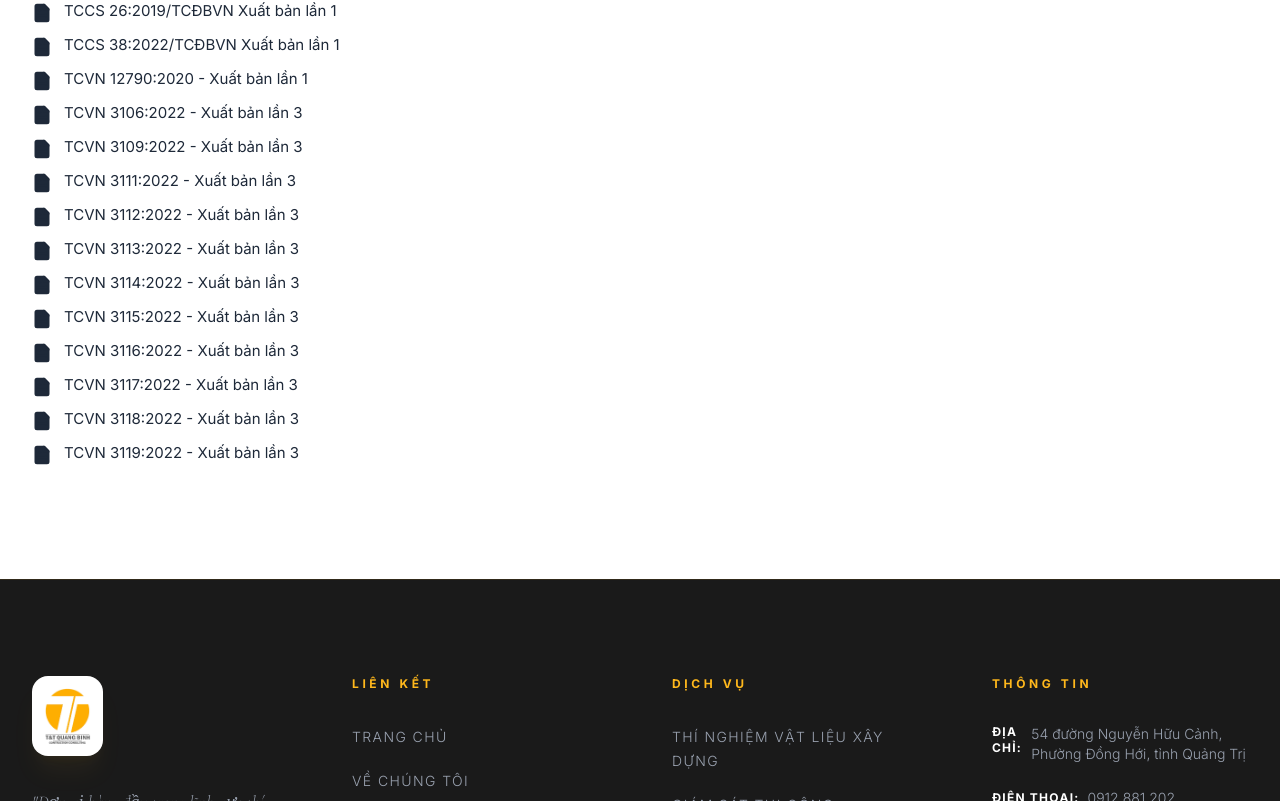
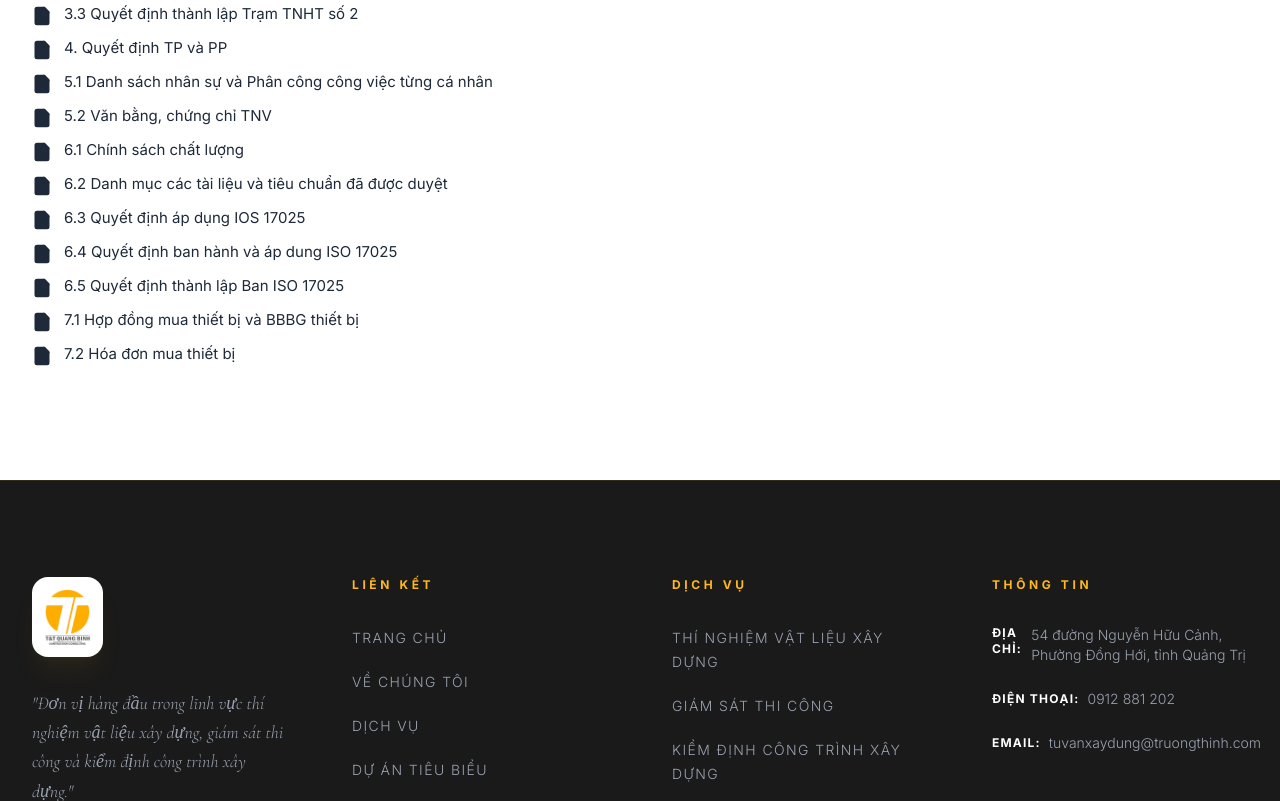
Before and after one commit to thuanedp/tvxdtvt-quangbinh, a React (Vite) app: page /documents/1 in a window 1280 px wide. Shown: the part 1479-2280 px from the top of the page. Built offline with nearby package versions, Linux system fonts and the light colour scheme.

Commit message:
Add files via upload

```diff
--- a/src/data/documents.ts
+++ b/src/data/documents.ts
@@ -9,7 +9,423 @@
 
 export const documents: Document[] = [
   {
+    id: 1,
+    title: '1. Công bố năng lực Phòng thí nghiệm LAS 164',
+    date: '26/03/2026',
+    category: 'Hồ sơ năng lực',
+    fileUrl: '/tai-lieu/Cong-bo-nang-luc-Phong-thi-nghiem-LAS-164.pdf',
+    description: 'Công bố năng lực Phòng thí nghiệm LAS 164'
+  },
+  {
+    id: 2,
+    title: '2.1 TVXD Giấy đăng ký kinh doanh Lần 6',
+    date: '26/03/2026',
+    category: 'Hồ sơ năng lực',
+    fileUrl: '/tai-lieu/TVXD-Giay-dang-ky-kinh-doanh-Lan-6.pdf',
+    description: 'TVXD Giấy đăng ký kinh doanh Lần 6'
+  },
+  {
+    id: 3,
+    title: '2.2 Giấy chứng nhận hoạt động thí nghiệm',
+    date: '26/03/2026',
+    category: 'Hồ sơ năng lực',
+    fileUrl: '/tai-lieu/Giay-chung-nhan-hoat-dong-thi-nghiem.pdf',
+    description: 'Giấy chứng nhận hoạt động thí nghiệm'
+  },
+  {
+    id: 4,
+    title: '3.1 Quyết định thành lập Phòng TT',
+    date: '26/03/2026',
+    category: 'Hồ sơ năng lực',
+    fileUrl: '/tai-lieu/Quyet-dinh-thanh-lap-Phong-TT.pdf',
+    description: 'Quyết định thành lập Phòng TT'
+  },
+  {
+    id: 5,
+    title: '3.2 Quyết định thành lập Trạm TNHT số 1',
+    date: '26/03/2026',
+    category: 'Hồ sơ năng lực',
+    fileUrl: '/tai-lieu/Quyet-dinh-thanh-lap-Tram-TNHT-so-1.pdf',
+    description: 'Quyết định thành lập Trạm TNHT số 1'
+  },
+  {
+    id: 6,
+    title: '3.3 Quyết định thành lập Trạm TNHT số 2',
+    date: '26/03/2026',
+    category: 'Hồ sơ năng lực',
+    fileUrl: '/tai-lieu/Quyet-dinh-thanh-lap-Tram-TNHT-so-2.pdf',
+    description: 'Quyết định thành lập Trạm TNHT số 2'
+  },
+  {
+    id: 7,
+    title: '4. Quyết định TP và PP',
+    date: '26/03/2026',
+    category: 'Hồ sơ năng lực',
+    fileUrl: '/tai-lieu/Quyet-dinh-TP-va-PP.pdf',
+    description: 'Quyết định TP và PP'
+  },
+  {
+    id: 8,
+    title: '5.1 Danh sách nhân sự và Phân công công việc từng cá nhân',
+    date: '26/03/2026',
+    category: 'Hồ sơ năng lực',
+    fileUrl: '/tai-lieu/Danh-sach-nhan-su-va-Phan-cong-cong-viec-tung-ca-nhan.pdf',
+    description: 'Danh sách nhân sự và Phân công công việc từng cá nhân'
+  },
+  {
+    id: 9,
+    title: '5.2 Văn bằng, chứng chỉ TNV',
+    date: '26/03/2026',
+    category: 'Hồ sơ năng lực',
+    fileUrl: '/tai-lieu/Van-bang-chung-chi-TNV.pdf',
+    description: 'Văn bằng, chứng chỉ TNV'
+  },
+  {
+    id: 10,
+    title: '6.1 Chính sách chất lượng',
+    date: '26/03/2026',
+    category: 'Hồ sơ năng lực',
+    fileUrl: '/tai-lieu/Chinh-sach-chat-luong.pdf',
+    description: 'Chính sách chất lượng'
+  },
+  {
+    id: 11,
+    title: '6.2 Danh mục các tài liệu và tiêu chuẩn đã được duyệt',
+    date: '26/03/2026',
+    category: 'Hồ sơ năng lực',
+    fileUrl: '/tai-lieu/Danh-muc-cac-tai-lieu-va-tieu-chuan-da-duoc-duyet.pdf',
+    description: 'Danh mục các tài liệu và tiêu chuẩn đã được duyệt'
+  },
+  {
+    id: 12,
+    title: '6.3 Quyết định áp dụng IOS 17025',
+    date: '26/03/2026',
+    category: 'Hồ sơ năng lực',
+    fileUrl: '/tai-lieu/Quyet-dinh-ap-dung-IOS-17025.pdf',
+    description: 'Quyết định áp dụng IOS 17025'
+  },
+  {
+    id: 13,
+    title: '6.4 Quyết định ban hành và áp dung ISO 17025',
+    date: '26/03/2026',
+    category: 'Hồ sơ năng lực',
+    fileUrl: '/tai-lieu/Quyet-dinh-ban-hanh-va-ap-dung-ISO-17025.pdf',
+    description: 'Quyết định ban hành và áp dung ISO 17025'
+  },
+  {
+    id: 14,
+    title: '6.5 Quyết định thành lập Ban ISO 17025',
+    date: '26/03/2026',
+    category: 'Hồ sơ năng lực',
+    fileUrl: '/tai-lieu/Quyet-dinh-thanh-lap-Ban-ISO-17025.pdf',
+    description: 'Quyết định thành lập Ban ISO 17025'
+  },
+  {
+    id: 15,
+    title: '7.1 Hợp đồng mua thiết bị và BBBG thiết bị',
+    date: '26/03/2026',
+    category: 'Hồ sơ năng lực',
+    fileUrl: '/tai-lieu/Hop-dong-mua-thiet-bi-va-BBBG-thiet-bi.pdf',
+    description: 'Hợp đồng mua thiết bị và BBBG thiết bị'
+  },
+  {
+    id: 16,
+    title: '7.2 Hóa đơn mua thiết bị',
+    date: '26/03/2026',
+    category: 'Hồ sơ năng lực',
+    fileUrl: '/tai-lieu/Hoa-don-mua-thiet-bi.pdf',
+    description: 'Hóa đơn mua thiết bị'
+  },
+  {
+    id: 17,
+    title: '8. Chứng chỉ Kiểm định. hiệu chuẩn máy',
+    date: '26/03/2026',
+    category: 'Hồ sơ năng lực',
+    fileUrl: '/tai-lieu/Chung-chi-Kiem-dinh-hieu-chuan-may.pdf',
+    description: 'Chứng chỉ Kiểm định. hiệu chuẩn máy'
+  },
+  {
+    id: 18,
+    title: '9. Hợp đồng lao động CBNV',
+    date: '26/03/2026',
+    category: 'Hồ sơ năng lực',
+    fileUrl: '/tai-lieu/Hop-dong-lao-dong-CBNV.pdf',
+    description: 'Hợp đồng lao động CBNV'
+  },
+  {
+    id: 19,
+    title: '10 Giấy tờ chứng minh quyền sử dụng địa điểm đặt phòng TN và Sơ đồ PTN',
+    date: '26/03/2026',
+    category: 'Hồ sơ năng lực',
+    fileUrl: '/tai-lieu/Giay-to-chung-minh-quyen-su-dung-dia-diem-dat-phong-TN-va-So-do-PTN.pdf',
+    description: 'Giấy tờ chứng minh quyền sử dụng địa điểm đặt phòng TN và Sơ đồ PTN'
+  },
+  {
     id: 20,
+    title: '11. Phiếu đánh giá PTN 050420',
+    date: '26/03/2026',
+    category: 'Hồ sơ năng lực',
+    fileUrl: '/tai-lieu/Phieu-danh-gia-PTN-050420.pdf',
+    description: 'Phiếu đánh giá PTN 050420'
+  },
+  {
+    id: 21,
+    title: '11.1.1 BM-01-01',
+    date: '26/03/2026',
+    category: 'Hồ sơ năng lực',
+    fileUrl: '/tai-lieu/BM-01-01.pdf',
+    description: 'BM-01-01'
+  },
+  {
+    id: 22,
+    title: '11.1.2 BM-01-02',
+    date: '26/03/2026',
+    category: 'Hồ sơ năng lực',
+    fileUrl: '/tai-lieu/BM-01-02.pdf',
+    description: 'BM-01-02'
+  },
+  {
+    id: 23,
+    title: '11.1.3 BM-01-03 Bìa sổ Danh sách TL',
+    date: '26/03/2026',
+    category: 'Hồ sơ năng lực',
+    fileUrl: '/tai-lieu/BM-01-03-Bia-so-Danh-sach-TL.pdf',
+    description: 'BM-01-03 Bìa sổ Danh sách TL'
+  },
+  {
+    id: 24,
+    title: '11.1.4 QT01 Quy trinh qltl kt',
+    date: '26/03/2026',
+    category: 'Hồ sơ năng lực',
+    fileUrl: '/tai-lieu/QT01-Quy-trinh-qltl-kt.pdf',
+    description: 'QT01 Quy trinh qltl kt'
+  },
+  {
+    id: 25,
+    title: '11.2.1. BBLM Hiện trường',
+    date: '26/03/2026',
+    category: 'Hồ sơ năng lực',
+    fileUrl: '/tai-lieu/BBLM-Hien-truong.pdf',
+    description: 'BBLM Hiện trường'
+  },
+  {
+    id: 26,
+    title: '11.2.2. Phiếu nhận và trả mẫu',
+    date: '26/03/2026',
+    category: 'Hồ sơ năng lực',
+    fileUrl: '/tai-lieu/Phieu-nhan-va-tra-mau.pdf',
+    description: 'Phiếu nhận và trả mẫu'
+  },
+  {
+    id: 27,
+    title: '11.2.3 Sổ nhận và trả mẩu-1',
+    date: '26/03/2026',
+    category: 'Hồ sơ năng lực',
+    fileUrl: '/tai-lieu/So-nhan-va-tra-mau-1.pdf',
+    description: 'Sổ nhận và trả mẩu-1'
+  },
+  {
+    id: 28,
+    title: '11.2.4 Phiếu yêu cầu hủy mẫu',
+    date: '26/03/2026',
+    category: 'Hồ sơ năng lực',
+    fileUrl: '/tai-lieu/Phieu-yeu-cau-huy-mau.pdf',
+    description: 'Phiếu yêu cầu hủy mẫu'
+  },
+  {
+    id: 29,
+    title: '11.2.5 BM  Tem mẫu',
+    date: '26/03/2026',
+    category: 'Hồ sơ năng lực',
+    fileUrl: '/tai-lieu/BM-Tem-mau.pdf',
+    description: 'BM  Tem mẫu'
+  },
+  {
+    id: 30,
+    title: '11.2.6 Quy trình lấy mẫu và Quản lý mẫu',
+    date: '26/03/2026',
+    category: 'Hồ sơ năng lực',
+    fileUrl: '/tai-lieu/Quy-trinh-lay-mau-va-Quan-ly-mau.pdf',
+    description: 'Quy trình lấy mẫu và Quản lý mẫu'
+  },
+  {
+    id: 31,
+    title: '11.3.1 QT So sánh liên phòng',
+    date: '26/03/2026',
+    category: 'Hồ sơ năng lực',
+    fileUrl: '/tai-lieu/QT-So-sanh-lien-phong.pdf',
+    description: 'QT So sánh liên phòng'
+  },
+  {
+    id: 32,
+    title: '11.3.2 Phiếu đánh giá kết quả TN liên phòng',
+    date: '26/03/2026',
+    category: 'Hồ sơ năng lực',
+    fileUrl: '/tai-lieu/Phieu-danh-gia-ket-qua-TN-lien-phong.pdf',
+    description: 'Phiếu đánh giá kết quả TN liên phòng'
+  },
+  {
+    id: 33,
+    title: '11.3.3 Phiếu đề xuất thử nghiệm liên phòng',
+    date: '26/03/2026',
+    category: 'Hồ sơ năng lực',
+    fileUrl: '/tai-lieu/Phieu-de-xuat-thu-nghiem-lien-phong.pdf',
+    description: 'Phiếu đề xuất thử nghiệm liên phòng'
+  },
+  {
+    id: 34,
+    title: '11.3.4 Theo dõi TN thành thạo',
+    date: '26/03/2026',
+    category: 'Hồ sơ năng lực',
+    fileUrl: '/tai-lieu/Theo-doi-TN-thanh-thao.pdf',
+    description: 'Theo dõi TN thành thạo'
+  },
+  {
+    id: 35,
+    title: '11.3.5 Phiếu đăng ký tham dự thành thạo',
+    date: '26/03/2026',
+    category: 'Hồ sơ năng lực',
+    fileUrl: '/tai-lieu/Phieu-dang-ky-tham-du-thanh-thao.pdf',
+    description: 'Phiếu đăng ký tham dự thành thạo'
+  },
+  {
+    id: 36,
+    title: '11.4.1 Quy trình truyển dụng và Đào tạo',
+    date: '26/03/2026',
+    category: 'Hồ sơ năng lực',
+    fileUrl: '/tai-lieu/Quy-trinh-truyen-dung-va-Dao-tao.pdf',
+    description: 'Quy trình truyển dụng và Đào tạo'
+  },
+  {
+    id: 37,
+    title: '11.4.2- Phiếu yêu cầu tuyển dụng',
+    date: '26/03/2026',
+    category: 'Hồ sơ năng lực',
+    fileUrl: '/tai-lieu/Phieu-yeu-cau-tuyen-dung.pdf',
+    description: 'Phiếu yêu cầu tuyển dụng'
+  },
+  {
+    id: 38,
+    title: '11.4.3 Ghi chép & DG ứng viên trong PV',
+    date: '26/03/2026',
+    category: 'Hồ sơ năng lực',
+    fileUrl: '/tai-lieu/Ghi-chep-DG-ung-vien-trong-PV.pdf',
+    description: 'Ghi chép & DG ứng viên trong PV'
+  },
+  {
+    id: 39,
+    title: '11.4.4 KH đào tạo nhân viên mới',
+    date: '26/03/2026',
+    category: 'Hồ sơ năng lực',
+    fileUrl: '/tai-lieu/KH-dao-tao-nhan-vien-moi.pdf',
+    description: 'KH đào tạo nhân viên mới'
+  },
+  {
+    id: 40,
+    title: '11.4.5 BC Thử việc NV PTN',
+    date: '26/03/2026',
+    category: 'Hồ sơ năng lực',
+    fileUrl: '/tai-lieu/BC-Thu-viec-NV-PTN.pdf',
+    description: 'BC Thử việc NV PTN'
+  },
+  {
+    id: 41,
+    title: '11.4.6 Phiếu đăng ký đào tạo cá nhân',
+    date: '26/03/2026',
+    category: 'Hồ sơ năng lực',
+    fileUrl: '/tai-lieu/Phieu-dang-ky-dao-tao-ca-nhan.pdf',
+    description: 'Phiếu đăng ký đào tạo cá nhân'
+  },
+  {
+    id: 42,
+    title: '11.4.7 KH đào tạo năm',
+    date: '26/03/2026',
+    category: 'Hồ sơ năng lực',
+    fileUrl: '/tai-lieu/KH-dao-tao-nam.pdf',
+    description: 'KH đào tạo năm'
+  },
+  {
+    id: 43,
+    title: '11.5.1 QT QL TB',
+    date: '26/03/2026',
+    category: 'Hồ sơ năng lực',
+    fileUrl: '/tai-lieu/QT-QL-TB.pdf',
+    description: 'QT QL TB'
+  },
+  {
+    id: 44,
+    title: '11.5.2 Danh Mục Thiết Bị',
+    date: '26/03/2026',
+    category: 'Hồ sơ năng lực',
+    fileUrl: '/tai-lieu/Danh-Muc-Thiet-Bi.pdf',
+    description: 'Danh Mục Thiết Bị'
+  },
+  {
+    id: 45,
+    title: '11.5.3 Kế Hoạch kiểm định hiệu chuẩn bảo trì thiết bị',
+    date: '26/03/2026',
+    category: 'Hồ sơ năng lực',
+    fileUrl: '/tai-lieu/Ke-Hoach-kiem-dinh-hieu-chuan-bao-tri-thiet-bi.pdf',
+    description: 'Kế Hoạch kiểm định hiệu chuẩn bảo trì thiết bị'
+  },
+  {
+    id: 46,
+    title: '11.5.4 Sổ theo dõi bảo dưỡng TH',
+    date: '26/03/2026',
+    category: 'Hồ sơ năng lực',
+    fileUrl: '/tai-lieu/So-theo-doi-bao-duong-TH.pdf',
+    description: 'Sổ theo dõi bảo dưỡng TH'
+  },
+  {
+    id: 47,
+    title: '11.5.5 Sổ theo dõi thiết bị hiện trường',
+    date: '26/03/2026',
+    category: 'Hồ sơ năng lực',
+    fileUrl: '/tai-lieu/So-theo-doi-thiet-bi-hien-truong.pdf',
+    description: 'Sổ theo dõi thiết bị hiện trường'
+  },
+  {
+    id: 48,
+    title: '11.5.6 Phiếu lý lịch thiết bị',
+    date: '26/03/2026',
+    category: 'Hồ sơ năng lực',
+    fileUrl: '/tai-lieu/Phieu-ly-lich-thiet-bi.pdf',
+    description: 'Phiếu lý lịch thiết bị'
+  },
+  {
+    id: 49,
+    title: '11.5.7 Phiếu theo dõi quá trình hiệu chuẩn thiết bị',
+    date: '26/03/2026',
+    category: 'Hồ sơ năng lực',
+    fileUrl: '/tai-lieu/Phieu-theo-doi-qua-trinh-hieu-chuan-thiet-bi.pdf',
+    description: 'Phiếu theo dõi quá trình hiệu chuẩn thiết bị'
+  },
+  {
+    id: 50,
+    title: '11.5.8 Sổ theo dõi vật tư hóa chất',
+    date: '26/03/2026',
+    category: 'Hồ sơ năng lực',
+    fileUrl: '/tai-lieu/So-theo-doi-vat-tu-hoa-chat.pdf',
+    description: 'Sổ theo dõi vật tư hóa chất'
+  },
+  {
+    id: 51,
+    title: '11.5.9 Biên bản sự cố thiết bị',
+    date: '26/03/2026',
+    category: 'Hồ sơ năng lực',
+    fileUrl: '/tai-lieu/Bien-ban-su-co-thiet-bi.pdf',
+    description: 'Biên bản sự cố thiết bị'
+  },
+  {
+    id: 52,
+    title: '11.5.10 Mẫu đánh giá kết quả hiệu chuẩn',
+    date: '26/03/2026',
+    category: 'Hồ sơ năng lực',
+    fileUrl: '/tai-lieu/Mau-danh-gia-ket-qua-hieu-chuan.pdf',
+    description: 'Mẫu đánh giá kết quả hiệu chuẩn'
+  },
+  {
+    id: 53,
     title: 'TCCS 09:2024/CĐBVN Xuất bản lần 2',
     date: '26/03/2026',
     category: 'Tiêu chuẩn',
@@ -17,7 +433,7 @@
     description: 'TCCS 09:2024/CĐBVN Xuất bản lần 2'
   },
   {
-    id: 21,
+    id: 54,
     title: 'TCCS 26:2019/TCĐBVN Xuất bản lần 1',
     date: '26/03/2026',
     category: 'Tiêu chuẩn',
@@ -25,7 +441,7 @@
     description: 'TCCS 26:2019/TCĐBVN Xuất bản lần 1'
   },
   {
-    id: 22,
+    id: 55,
     title: 'TCCS 38:2022/TCĐBVN Xuất bản lần 1',
     date: '26/03/2026',
     category: 'Tiêu chuẩn',
@@ -33,7 +449,7 @@
     description: 'TCCS 38:2022/TCĐBVN Xuất bản lần 1'
   },
   {
-    id: 23,
+    id: 56,
     title: 'TCVN 12790:2020 - Xuất bản lần 1',
     date: '26/03/2026',
     category: 'Tiêu chuẩn',
@@ -41,7 +457,7 @@
     description: 'TCVN 12790:2020 - Xuất bản lần 1'
   },
   {
-    id: 24,
+    id: 57,
     title: 'TCVN 3106:2022 - Xuất bản lần 3',
     date: '26/03/2026',
     category: 'Tiêu chuẩn',
@@ -49,7 +465,7 @@
     description: 'TCVN 3106:2022 - Xuất bản lần 3'
   },
   {
-    id: 25,
+    id: 58,
     title: 'TCVN 3109:2022 - Xuất bản lần 3',
     date: '26/03/2026',
     category: 'Tiêu chuẩn',
@@ -57,7 +473,7 @@
     description: 'TCVN 3109:2022 - Xuất bản lần 3'
   },
   {
-    id: 26,
+    id: 59,
     title: 'TCVN 3111:2022 - Xuất bản lần 3',
     date: '26/03/2026',
     category: 'Tiêu chuẩn',
@@ -65,7 +481,7 @@
     description: 'TCVN 3111:2022 - Xuất bản lần 3'
   },
   {
-    id: 27,
+    id: 60,
     title: 'TCVN 3112:2022 - Xuất bản lần 3',
     date: '26/03/2026',
     category: 'Tiêu chuẩn',
@@ -73,7 +489,7 @@
     description: 'TCVN 3112:2022 - Xuất bản lần 3'
   },
   {
-    id: 28,
+    id: 61,
     title: 'TCVN 3113:2022 - Xuất bản lần 3',
     date: '26/03/2026',
     category: 'Tiêu chuẩn',
@@ -81,7 +497,7 @@
     description: 'TCVN 3113:2022 - Xuất bản lần 3'
   },
   {
-    id: 29,
+    id: 62,
     title: 'TCVN 3114:2022 - Xuất bản lần 3',
     date: '26/03/2026',
     category: 'Tiêu chuẩn',
@@ -89,7 +505,7 @@
     description: 'TCVN 3114:2022 - Xuất bản lần 3'
   },
   {
-    id: 30,
+    id: 63,
     title: 'TCVN 3115:2022 - Xuất bản lần 3',
     date: '26/03/2026',
     category: 'Tiêu chuẩn',
@@ -97,7 +513,7 @@
     description: 'TCVN 3115:2022 - Xuất bản lần 3'
   },
   {
-    id: 31,
+    id: 64,
     title: 'TCVN 3116:2022 - Xuất bản lần 3',
     date: '26/03/2026',
     category: 'Tiêu chuẩn',
@@ -105,7 +521,7 @@
     description: 'TCVN 3116:2022 - Xuất bản lần 3'
   },
   {
-    id: 32,
+    id: 65,
     title: 'TCVN 3117:2022 - Xuất bản lần 3',
     date: '26/03/2026',
     category: 'Tiêu chuẩn',
@@ -113,7 +529,7 @@
     description: 'TCVN 3117:2022 - Xuất bản lần 3'
   },
   {
-    id: 33,
+    id: 66,
     title: 'TCVN 3118:2022 - Xuất bản lần 3',
     date: '26/03/2026',
     category: 'Tiêu chuẩn',
@@ -121,7 +537,7 @@
     description: 'TCVN 3118:2022 - Xuất bản lần 3'
   },
   {
-    id: 34,
+    id: 67,
     title: 'TCVN 3119:2022 - Xuất bản lần 3',
     date: '26/03/2026',
     category: 'Tiêu chuẩn',
@@ -129,7 +545,7 @@
     description: 'TCVN 3119:2022 - Xuất bản lần 3'
   },
   {
-    id: 35,
+    id: 68,
     title: 'TCVN 3120:2022 - Xuất bản lần 3',
     date: '26/03/2026',
     category: 'Tiêu chuẩn',
@@ -137,7 +553,7 @@
     description: 'TCVN 3120:2022 - Xuất bản lần 3'
   },
   {
-    id: 36,
+    id: 69,
     title: 'TCVN 3736:1982',
     date: '26/03/2026',
     category: 'Tiêu chuẩn',
@@ -145,7 +561,7 @@
     description: 'TCVN 3736:1982'
   },
   {
-    id: 37,
+    id: 70,
     title: 'TCVN 5408:2007 - ISO 01461:1999',
     date: '26/03/2026',
     category: 'Tiêu chuẩn',
@@ -153,7 +569,7 @@
     description: 'TCVN 5408:2007 - ISO 01461:1999'
   },
   {
-    id: 38,
+    id: 71,
     title: 'TCVN 5726:2022 - Xuất bản lần 3',
     date: '26/03/2026',
     category: 'Tiêu chuẩn',
@@ -161,7 +577,7 @@
     description: 'TCVN 5726:2022 - Xuất bản lần 3'
   },
   {
-    id: 39,
+    id: 72,
     title: 'TCVN 5979:2021 - ISO 10390:2021- Xuất bản lần 3',
     date: '26/03/2026',
     category: 'Tiêu chuẩn',
@@ -169,163 +585,11 @@
     description: 'TCVN 5979:2021 - ISO 10390:2021- Xuất bản lần 3'
   },
   {
-    id: 40,
+    id: 73,
     title: 'TCVN 7131:2016 - Xuất bản lần 2',
     date: '26/03/2026',
     category: 'Tiêu chuẩn',
     fileUrl: '/tai-lieu/TCVN 7131_2016.pdf',
     description: 'TCVN 7131:2016 - Xuất bản lần 2'
-  },
-  {
-    id: 1,
-    title: 'TCVN 14134-5:2024 – Đất dùng trong xây dựng đường bộ – Phương pháp thử – Phần 5: Xác định đương lượng cát',
-    date: '15/03/2026',
-    category: 'Tiêu chuẩn',
-    fileUrl: '/tai-lieu/TCVN-14134_5_2024.pdf',
-    description: 'Tiêu chuẩn quốc gia TCVN 14134-5:2024 về Đất dùng trong xây dựng đường bộ - Phương pháp thử - Phần 5: Xác định đương lượng cát.'
-  },
-  {
-    id: 2,
-    title: 'TCVN 5575:2024 – Thiết kế kết cấu thép',
-    date: '10/03/2026',
-    category: 'Tiêu chuẩn',
-    fileUrl: '/tai-lieu/tcvn-5575-2024-thiet-ke-ket-cau-thep.pdf',
-    description: 'Tiêu chuẩn thiết kế kết cấu thép TCVN 5575:2024 sắp được ban hành, đánh dấu một bước chuyển quan trọng so với TCVN 5575:2012 hiện hành. Tiêu chuẩn mới này được xây dựng dựa trên nền tảng tiêu chuẩn SP 16.13330.2017 của Liên bang Nga, đồng thời bổ sung thêm các nội dung từ SP 294.1325800.2017.'
-  },
-  {
-    id: 3,
-    title: 'TCVN 9343:2012 kết cấu bê tông và bê tông cốt thép – Hướng dẫn công tác bảo trì',
-    date: '05/03/2026',
-    category: 'Hướng dẫn',
-    fileUrl: '/tai-lieu/TCVN-9343-2012.pdf',
-    description: 'Tiêu chuẩn quốc gia TCVN 9343:2012 về Kết cấu bê tông và bê tông cốt thép - Hướng dẫn công tác bảo trì.'
-  },
-  {
-    id: 4,
-    title: 'TCVN 13455:2022 – Ống mềm bằng kim loại kết nối đầu phun trong hệ thống sprinkler tự động',
-    date: '01/03/2026',
-    category: 'Tiêu chuẩn',
-    fileUrl: '/tai-lieu/1211671197445_8291.pdf',
-    description: 'Tiêu chuẩn quốc gia TCVN 13455:2022 về Ống mềm bằng kim loại kết nối đầu phun trong hệ thống sprinkler tự động - Yêu cầu kỹ thuật và phương pháp thử.'
-  },
-  {
-    id: 5,
-    title: 'Công bố năng lực Phòng thí nghiệm LAS 164',
-    date: '25/03/2026',
-    category: 'Hồ sơ năng lực',
-    fileUrl: '/tai-lieu/Cong-bo-nang-luc-Phong-thi-nghiem-LAS 164.pdf',
-    description: 'Tài liệu công bố năng lực của Phòng thí nghiệm chuyên ngành xây dựng LAS-XD 164.'
-  },
-  {
-    id: 6,
-    title: 'Mục lục Hồ sơ công bố',
-    date: '25/03/2026',
-    category: 'Hồ sơ năng lực',
-    fileUrl: '/tai-lieu/Muc-luc-Ho-so-cong-bo.pdf',
-    description: 'Mục lục chi tiết các tài liệu trong hồ sơ công bố năng lực.'
-  },
-  {
-    id: 7,
-    title: '2.1 TVXD Giấy đăng ký kinh doanh Lần 6',
-    date: '26/03/2026',
-    category: 'Hồ sơ năng lực',
-    fileUrl: '/tai-lieu/TVXD-Giay-dang-ky-kinh-doanh-Lan-6.pdf',
-    description: 'Giấy chứng nhận đăng ký kinh doanh sửa đổi lần 6 của công ty.'
-  },
-  {
-    id: 8,
-    title: '2.2 Giấy chứng nhận hoạt động thí nghiệm',
-    date: '26/03/2026',
-    category: 'Hồ sơ năng lực',
-    fileUrl: '/tai-lieu/Giay-chung-nhan-hoat-dong-thi-nghiem.pdf',
-    description: 'Giấy chứng nhận đủ điều kiện hoạt động thí nghiệm chuyên ngành xây dựng.'
-  },
-  {
-    id: 9,
-    title: '3.1 Quyết định thành lập Phòng TT',
-    date: '26/03/2026',
-    category: 'Hồ sơ năng lực',
-    fileUrl: '/tai-lieu/Quyet-dinh-thanh-lap-Phong-TT.pdf',
-    description: 'Quyết định thành lập Phòng Thí nghiệm.'
-  },
-  {
-    id: 10,
-    title: '3.2 Quyết định thành lập Trạm TNHT số 1',
-    date: '26/03/2026',
-    category: 'Hồ sơ năng lực',
-    fileUrl: '/tai-lieu/Quyet-dinh-thanh-lap-Tram-TNHT-so-1.pdf',
-    description: 'Quyết định thành lập Trạm Thí nghiệm hiện trường số 1.'
-  },
-  {
-    id: 11,
-    title: '3.3 Quyết định thành lập Trạm TNHT số 2',
-    date: '26/03/2026',
-    category: 'Hồ sơ năng lực',
-    fileUrl: '/tai-lieu/Quyet-dinh-thanh-lap-Tram-TNHT-so-2.pdf',
-    description: 'Quyết định thành lập Trạm Thí nghiệm hiện trường số 2.'
-  },
-  {
-    id: 12,
-    title: '4. Quyết định TP và PP',
-    date: '26/03/2026',
-    category: 'Hồ sơ năng lực',
-    fileUrl: '/tai-lieu/Quyet-dinh-TP-va-PP.pdf',
-    description: 'Quyết định bổ nhiệm Trưởng phòng và Phó phòng.'
-  },
-  {
-    id: 13,
-    title: '5.1 Danh sách nhân sự và Phân công công việc từng cá nhân',
-    date: '26/03/2026',
-    category: 'Hồ sơ năng lực',
-    fileUrl: '/tai-lieu/Danh-sach-nhan-su-va-Phan-cong-cong-viec-tung-ca-nhan.pdf',
-    description: 'Danh sách nhân sự và bảng phân công công việc chi tiết.'
-  },
-  {
-    id: 14,
-    title: '5.2 Văn bằng, chứng chỉ TNV',
-    date: '26/03/2026',
-    category: 'Hồ sơ năng lực',
-    fileUrl: '/tai-lieu/Van-bang-chung-chi-TNV.pdf',
-    description: 'Bản sao văn bằng, chứng chỉ của các Thí nghiệm viên.'
-  },
-  {
-    id: 15,
-    title: '7.1 Hợp đồng mua thiết bị và BBBG thiết bị',
-    date: '26/03/2026',
-    category: 'Hồ sơ năng lực',
-    fileUrl: '/tai-lieu/Hop-dong-mua thiet-bi-va-BBBG-thiet-bi.pdf',
-    description: 'Hợp đồng mua bán và Biên bản bàn giao thiết bị thí nghiệm.'
-  },
-  {
-    id: 16,
-    title: '7.2 Hóa đơn mua thiết bị',
-    date: '26/03/2026',
-    category: 'Hồ sơ năng lực',
-    fileUrl: '/tai-lieu/Hoa-don-mua-thiet-bi.pdf',
-    description: 'Hóa đơn giá trị gia tăng mua thiết bị thí nghiệm.'
-  },
-  {
-    id: 17,
-    title: '8. Chứng chỉ Kiểm định, hiệu chuẩn máy',
-    date: '26/03/2026',
-    category: 'Hồ sơ năng lực',
-    fileUrl: '/tai-lieu/Chung-chi-Kiem-dinh-hieu-chuan-may.pdf',
-    description: 'Các chứng chỉ kiểm định, hiệu chuẩn thiết bị máy móc.'
-  },
-  {
-    id: 18,
-    title: '9. Hợp đồng lao động CBNV',
-    date: '26/03/2026',
-    category: 'Hồ sơ năng lực',
-    fileUrl: '/tai-lieu/Hop-dong-lao-dong-CBNV.pdf',
-    description: 'Hợp đồng lao động của Cán bộ nhân viên.'
-  },
-  {
-    id: 19,
-    title: '10. Giấy tờ chứng minh quyền sử dụng địa điểm đặt phòng TN và Sơ đồ PTN',
-    date: '26/03/2026',
-    category: 'Hồ sơ năng lực',
-    fileUrl: '/tai-lieu/Giay-to-chung-minh-quyen-su-dung-dia-diem-dat-phong-TN-va-So-do-PTN.pdf',
-    description: 'Hồ sơ chứng minh quyền sử dụng mặt bằng và sơ đồ bố trí Phòng thí nghiệm.'
   }
 ];
```
